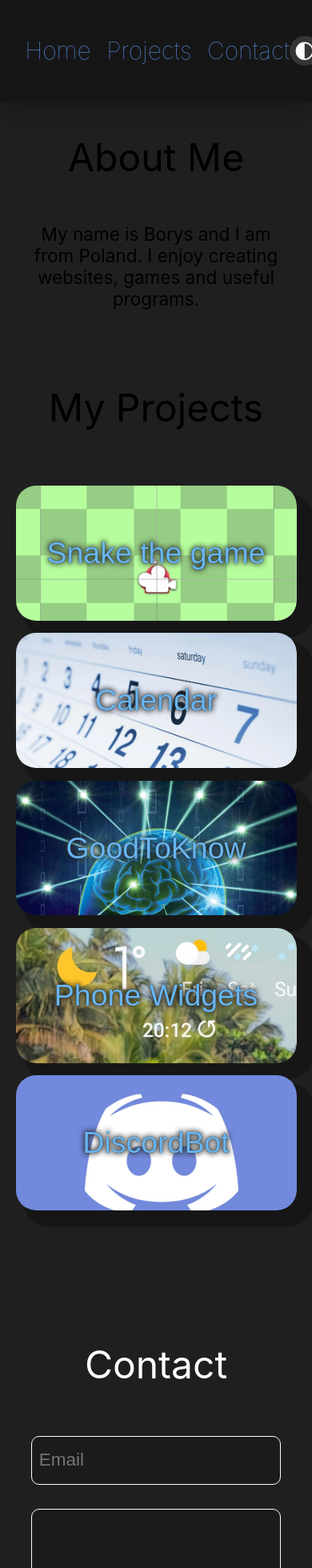
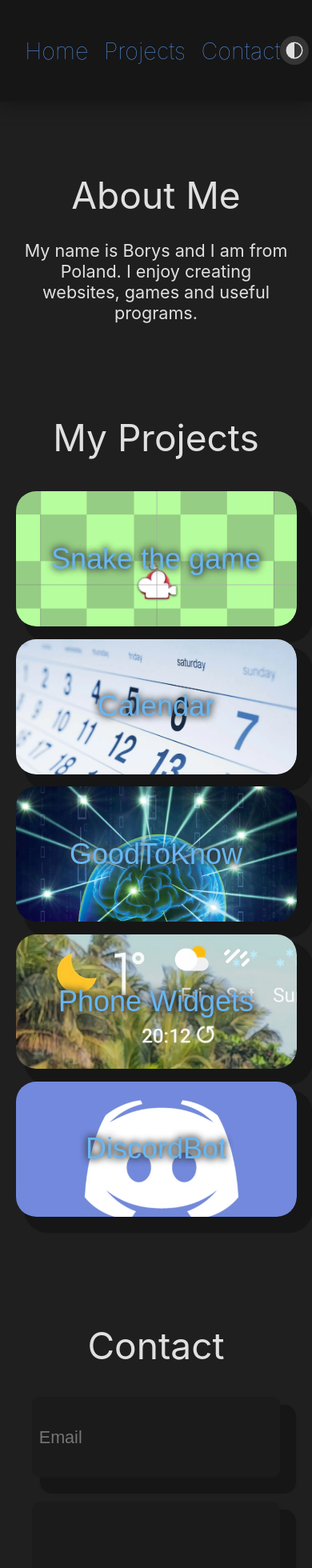
Before and after one commit to lis531/oldPortfolio, a React (Vite) app: page / in a window 390 px wide. Shown: the top 1960 px of the page at 80% size. Built offline with nearby package versions, Linux system fonts and the light colour scheme.

Commit message:
update #8.5
dark and light mode are working, even better responsiveness, some small fixes

```diff
--- a/src/index.css
+++ b/src/index.css
@@ -3,7 +3,15 @@
   font-family: Inter, system-ui, Avenir, Helvetica, Arial, sans-serif;
   font-weight: 400;
   color-scheme: light dark;
-  background-color: #1F1F1F;
+  background-color: var(--color-background);
+
+  --color-background: #e0e0e0;
+  --font-color: #1F1F1F;
+  --bar-color: #161616;
+  --box-shadow-color: #161616;
+  --text-shadow-color: #353535;
+  --input-color: #1B1B1B;
+  transition: ease-in-out 500ms;
 }
 
 html{
@@ -31,10 +39,15 @@ h1 {
   line-height: 1.1;
   text-align: center;
   font-weight: 400;
+  color: var(--font-color);
+  transition: ease-in-out 500ms;
+  margin: 1vh;
 }
 
 p{
   font-size: 1.5rem;
+  color: var(--font-color);
+  transition: ease-in-out 500ms;
 }
 
 /*Upper Bar*/
@@ -43,18 +56,20 @@ p{
   position: fixed;
   display: flex;
   width: 100%;
-  background-color: #161616;
+  background-color: var(--bar-color);
   filter: drop-shadow(0 5px 0.75rem #161616);
   text-align: center;
   height: 15vh;
   font-size: 2.7rem;
   z-index: 90;
+  transition: ease-in-out 500ms;
 }
 
 .barStatic{
   display: flex;
   width: 100%;
   height: 15vh;
+  margin-bottom: 10vh;
 }
 
 .div1{
@@ -78,13 +93,13 @@ p{
 }
 
 .modeChange{
-  background-color: #353535;
+  background-color: var(--text-shadow-color);
   border-radius: 100px;
   display: flex;
   justify-content: center;
   align-items: center;
   border: none;
-  color: #ffffff;
+  color: var(--font-color);
   cursor: pointer;
   transition: ease-in-out 0.5s;
   font-size: 2.5rem;
@@ -102,7 +117,7 @@ p{
   align-items: center;
   background-color: #353535;
   border-radius: 100px;
-  color: white;
+  color: var(--font-color);
   width: 8rem;
   height: 4rem;
   border: none;
@@ -141,7 +156,6 @@ p{
 
 .aboutMe{
   width: 100%;
-  height: 35vh;
   text-align: center;
   display: flex;
   flex-direction: column;
@@ -151,24 +165,27 @@ p{
 
 .aboutMe p{
   width: 85%;
+  margin-bottom: 10vh;
 }
 
 /*Projects*/
 
 .Projects h1{
-  padding: 2rem;
+  padding: 3vh;
+  display: flex;
+  align-items: center;
+  justify-content: center;
 }
 
 .box{
   font-size: 3.2em;
-  text-shadow: 0px 0px 1px rgb(29, 29, 29), 0 0 0.5rem rgb(32, 32, 32), 0 0 0.5rem rgb(48, 48, 48);
+  text-shadow: 0px 0px 10px var(--text-shadow-color), 0px 0px 10px var(--text-shadow-color);
   display: flex;
   flex-direction: column;
   justify-content: center;
   align-items: center;
   width: 40vw;
   height: 25vh;
-  background-color: #161616;
   border-radius: 25px;
   border: none;
   margin: 0;
@@ -199,7 +216,7 @@ p{
   width: 100%;
   height: 100%;
   border-radius: 25px;
-  box-shadow: 15px 15px 1px 5px #161616;
+  box-shadow: 15px 15px 1px 5px var(--box-shadow-color);
   font-weight: 500;
   cursor: pointer;
   transition: ease-in-out 0.5s;
@@ -239,20 +256,22 @@ p{
   justify-content: center;
   height: 100vh;
   width: 100%;
-  color: #fff;
+  color: var(--font-color);
   gap: 3.5vh;
+  margin: 0;
 }
 
 #emailInput{
-  background-color: #1B1B1B;
+  background-color: var(--input-color);
   width: 60%;
   max-width: 1000px;
   height: 5vh;
   border-radius: 10px;
   padding: 1vh;
   font-size: 1.5rem;
-  border: 1px solid #fff;
+  border: none;
   transition: ease-in-out 0.5s;
+  box-shadow: 15px 15px 1px 5px var(--box-shadow-color);
 }
 
 #emailInput:hover{
@@ -260,15 +279,16 @@ p{
 }
 
 #textInput{
-  background-color: #1B1B1B;
+  background-color: var(--input-color);
   width: 60%;
   max-width: 1000px;
   height: 20vh;
   border-radius: 10px;
   padding: 1vh;
+  border: none;
   font-size: 1.5rem;
-  border: 1px solid #fff;
   transition: ease-in-out 0.5s;
+  box-shadow: 15px 15px 1px 5px var(--box-shadow-color);
 }
 
 #textInput:hover{
@@ -286,7 +306,7 @@ p{
   background-color: #548DDE;
   transition: ease-in-out 0.5s;
   cursor: pointer;
-  color: white;
+  color: var(--font-color);
 }
 
 #submitBtn:hover{
@@ -297,10 +317,11 @@ p{
 
 .footer{
   text-align: center;
-  color: #fff;
+  color: var(--font-color);
   font-size: 1.5rem;
   width: 100%;
   margin-bottom: 2vh;
+  transition: ease-in-out 500ms;
 }
 
 /*Modal*/
@@ -323,10 +344,13 @@ p{
 }
 
 .modal-div{
+  max-width: -moz-fit-content;
+  max-height: -moz-fit-content;
   max-width: fit-content;
   max-height: fit-content;
-  background-color: #1B1B1B;
-  color: #fff;
+  width: 80vw;
+  background-color: var(--input-color);
+  color: var(--font-color);
   border-radius: 30px;
   display: flex;
   flex-direction: column;
@@ -357,7 +381,7 @@ p{
   border: none;
   font-size: 2rem;
   cursor: pointer;
-  color: white;
+  color: var(--font-color);
   transition: all 0.5s ease-in-out;
   background-color: rgba(0, 0, 0, 0);
 }
@@ -369,7 +393,6 @@ p{
 .modal-par{
   font-size: 1.5rem;
   width: 75%;
-  height: 10vh;
   margin: 0;
 }
 
@@ -420,16 +443,12 @@ p{
     width: 90%;
     height: 40vh;
   }
-  .modal-div{
-    width: 80vw auto;
-    height: 60vh;
-  }
   .github-icon{
     font-size: 4.5rem;
   }
   #emailInput{
     width: 75%;
-    height: 7vh;
+    height: 10vh;
     border-radius: 10px;
     font-size: 1.5rem;
   }
@@ -441,7 +460,7 @@ p{
   }
   #submitBtn{
     width: 40%;
-    height: 8vh;
+    height: 10vh;
     border-radius: 10px;
     font-size: 1.5rem;
   }
@@ -456,9 +475,6 @@ p{
     width: 2.5rem;
     height: 2.5rem;
   }
-  .contact{
-    margin: 0;
-  }
   .div1{
     gap: 5vw;
   }
@@ -471,7 +487,7 @@ p{
     font-size: 2rem;
   }
   :root{
-    font-size: 15px;
+    font-size: 0.9rem;
   }
   .wrapper{
     flex-direction: column;
@@ -485,7 +501,7 @@ p{
   }
   #emailInput{
     width: 75%;
-    height: 5vh;
+    height: 10vh;
     border-radius: 10px;
     font-size: 1.5rem;
   }
@@ -497,17 +513,13 @@ p{
   }
   #submitBtn{
     width: 60%;
-    height: 7vh;
+    height: 10vh;
     border-radius: 10px;
     border: none;
     font-size: 1.5rem;
   }
   .box span{
     font-size: 2.5rem;
-  }
-  .modal-div{
-    width: 80vw;
-    height: 30vh auto;
   }
   .modal-par{
     font-size: 1.4rem;
@@ -532,9 +544,6 @@ p{
     width: 2.5rem;
     height: 2.5rem;
   }
-  .contact{
-    margin: 0;
-  }
   .footer{
     font-size: 1rem;
   }
--- a/src/upperBar.jsx
+++ b/src/upperBar.jsx
@@ -1,7 +1,29 @@
 import { VscColorMode } from 'react-icons/vsc';
 import { HiOutlineArrowDown } from 'react-icons/hi';
+import React, { useState } from "react";
+import './index.css';
 
 function upperBar() {
+    const [colorMode, setColorMode] = useState("light");
+    const [state, setState] = useState("light");
+    //change --font-color and --color-background of the page to dark or light respectively
+    if (state === "light") {
+        document.documentElement.style.setProperty('--font-color', '#e0e0e0');
+        document.documentElement.style.setProperty('--color-background', '#1F1F1F');
+        document.documentElement.style.setProperty('--bar-color', '#161616');
+        document.documentElement.style.setProperty('--box-shadow-color', '#161616');
+        document.documentElement.style.setProperty('--text-shadow-color', '#353535');
+        document.documentElement.style.setProperty('--input-color', '#1B1B1B');
+    }
+    else {
+        document.documentElement.style.setProperty('--font-color', '#1F1F1F');
+        document.documentElement.style.setProperty('--color-background', '#e0e0e0');
+        document.documentElement.style.setProperty('--bar-color', '#e9e9e9');
+        document.documentElement.style.setProperty('--box-shadow-color', '#e9e9e9');
+        document.documentElement.style.setProperty('--text-shadow-color', '#cacaca');
+        document.documentElement.style.setProperty('--input-color', '#e4e4e4');
+    }
+
     return(
         <>
             <div className="barStatic">
@@ -12,7 +34,10 @@ function upperBar() {
                         <a href="#contact">Contact</a>
                     </div>
                     <div className='div2'>
-                        <button className="modeChange"><VscColorMode /></button>
+                        <button className="modeChange" onClick={() => {
+                            setColorMode(colorMode === "light" ? "dark" : "light");
+                            setState(colorMode === "light" ? "dark" : "light");
+                        }}><VscColorMode /></button>
                         {/*<div className="dropdown">
                             <button className="dropbtn"><HiOutlineArrowDown/></button>
                             <div className="dropdown-content">
```
Also changed, not shown: 6 other files (tests, documents, lock files or other folders).
